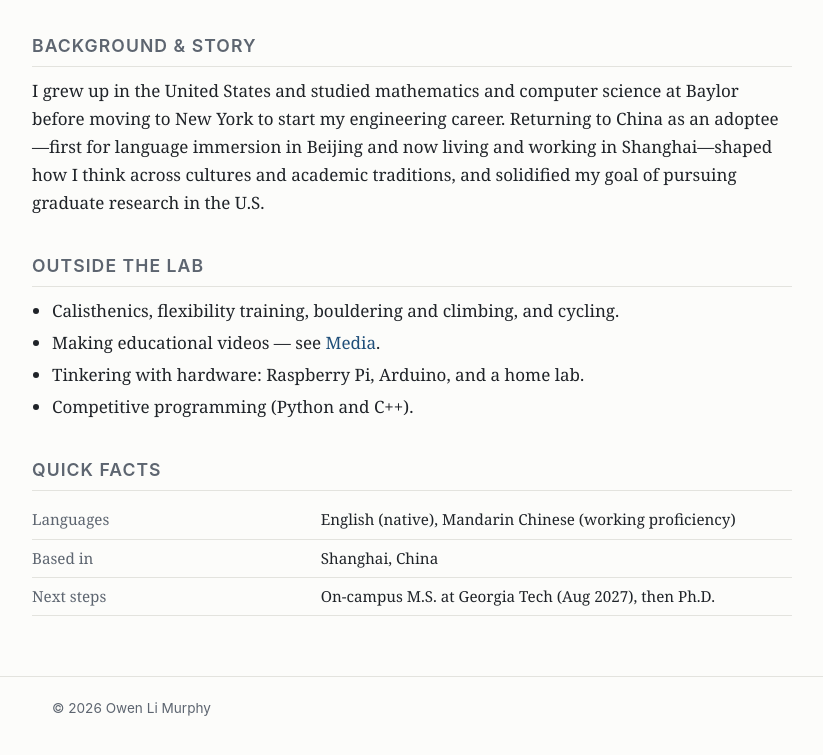
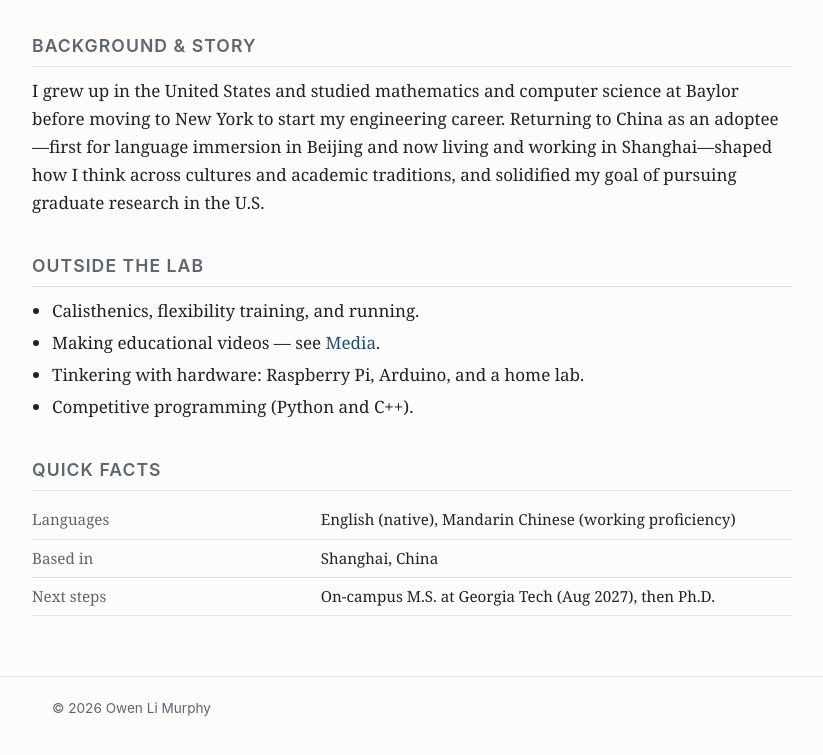
Before and after one commit to olmurphy/olmurphy.github.io, an Astro site: page /about in a window 1280 px wide. Shown: the part 819-1574 px from the top of the page, without its empty margins (228-1051 px from the left). Built offline with nearby package versions, Linux system fonts and the light colour scheme; Astro itself is replaced by a stand-in of ours.

Commit message:
fix: update hobbies list in PersonalLife section
- Removed bouldering, climbing, and cycling from hobbies
- Added running to the hobbies list

```diff
--- a/src/components/sections/about/PersonalLife.astro
+++ b/src/components/sections/about/PersonalLife.astro
@@ -6,9 +6,7 @@ import KeyValueTable from "@components/ui/KeyValueTable.astro";
 <section aria-label="Personal interests and quick facts">
   <h2>Outside the lab</h2>
   <ul>
-    <li>
-      Calisthenics, flexibility training, bouldering and climbing, and cycling.
-    </li>
+    <li>Calisthenics, flexibility training, and running.</li>
     <li>
       Making educational videos — see <a href="/media">Media</a>.
     </li>
```
